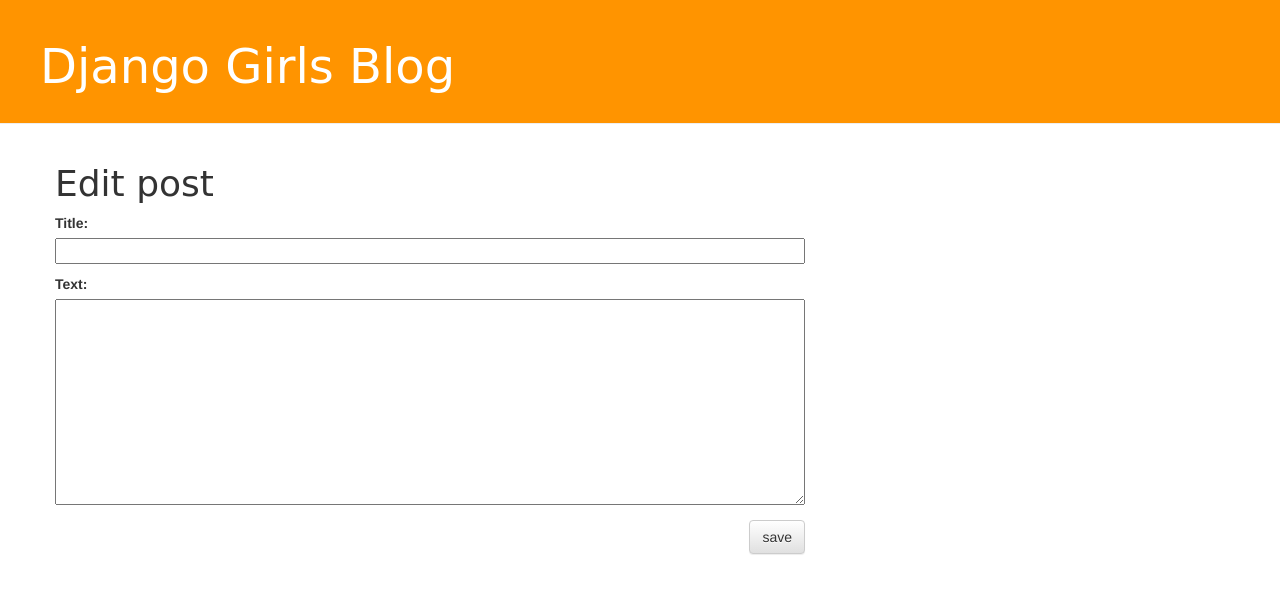
After one commit to 1madatyou/my-first-blog, a Django app: page /post/new in a window 1280 px wide. The commit adds this page. Shown: the top 594 px of the page. Run offline with Django 4.2, Linux system fonts and the light colour scheme; some libraries are stand-ins or nearby versions.

Commit message:
Added views to create/edit blog post inside the site.

```diff
--- /dev/null
+++ b/blog/forms.py
@@ -0,0 +1,8 @@
+from django import forms
+from blog.models import Post
+
+class PostForm(forms.ModelForm):
+
+    class Meta:
+        model = Post
+        fields = ('title', 'text')
--- a/blog/templates/blog/base.html
+++ b/blog/templates/blog/base.html
@@ -12,6 +12,9 @@
 </head>
 <body>
     <div class="page-header">
+        {% if user.is_authenticated %}
+            <a href="{% url 'post_new' %}" class="top-menu"><span class="glyphicon glyphicon-plus"></span></a>
+        {% endif %}
         <h1><a href="/">Django Girls Blog</a></h1>
     </div>
     <div class="content container">
--- a/blog/templates/blog/post_detail.html
+++ b/blog/templates/blog/post_detail.html
@@ -7,6 +7,9 @@
                 {{ post.published_date }}
             </div>
         {% endif %}
+        {% if user.is_authenticated %}
+            <a class="btn btn-default" href="{% url 'post_edit' pk=post.pk %}"><span class="glyphicon glyphicon-pencil"></span></a>
+        {% endif %}
         <h1>{{ post.title }}</h1>
         <p>{{ post.text|linebreaksbr }}</p>
     </div>
--- /dev/null
+++ b/blog/templates/blog/post_edit.html
@@ -0,0 +1,9 @@
+{% extends 'blog/base.html' %}
+
+{% block content %}
+    <h1>Edit post</h1>
+    <form method="POST" class="post-form">{% csrf_token %}
+        {{ form.as_p }}
+        <button type="submit" class="save btn btn-default">save</button>
+    </form>
+{% endblock %}
--- a/blog/urls.py
+++ b/blog/urls.py
@@ -3,5 +3,7 @@
 
 urlpatterns = [
     path('', views.post_list, name='post_list'),
-    path('post/<int:pk>/', views.post_detail, name='post_detail')
+    path('post/<int:pk>/', views.post_detail, name='post_detail'),
+    path('post/new', views.post_new, name='post_new'),
+    path('post/<int:pk>/edit/', views.post_edit, name='post_edit')
 ]
--- a/blog/views.py
+++ b/blog/views.py
@@ -1,6 +1,7 @@
-from django.shortcuts import render, get_object_or_404
+from django.shortcuts import render, get_object_or_404, redirect
 from django.utils import timezone
 from .models import Post
+from .forms import PostForm
 
 def post_list(request):
     posts = Post.objects.filter(published_date__lte=timezone.now()).order_by('published_date')
@@ -9,3 +10,30 @@
 def post_detail(request, pk):
     post = get_object_or_404(Post, pk=pk)
     return render(request, 'blog/post_detail.html', {'post': post})
+
+def post_new(request):
+    if request.method == "POST":
+        form = PostForm(request.POST)
+        if form.is_valid():
+            post = form.save(commit=False)
+            post.author = request.user
+            post.published_date = timezone.now()
+            post.save()
+            return redirect('post_detail', pk=post.pk)
+    else:
+        form = PostForm()
+    return render(request, 'blog/post_edit.html', {'form': form})
+
+def post_edit(request, pk):
+    post = get_object_or_404(Post, pk=pk)
+    if request.method == "POST":
+        form = PostForm(request.POST, instance=post)
+        if form.is_valid():
+            post = form.save(commit=False)
+            post.author = request.user
+            post.published_date = timezone.now()
+            post.save()
+            return redirect('post_detail', pk=post.pk)
+    else:
+        form = PostForm(instance=post)
+    return render(request, 'blog/post_edit.html', {'form': form})
```
Also changed, not shown: db.sqlite3.
